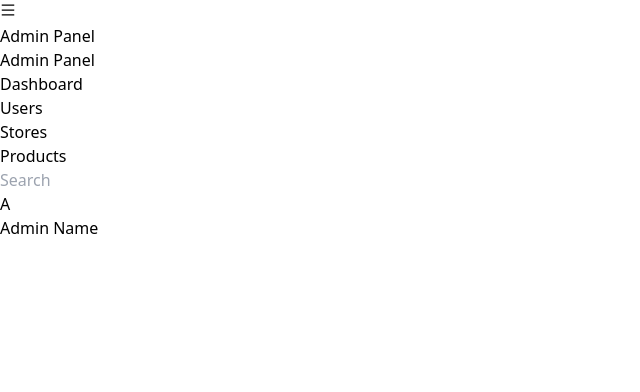
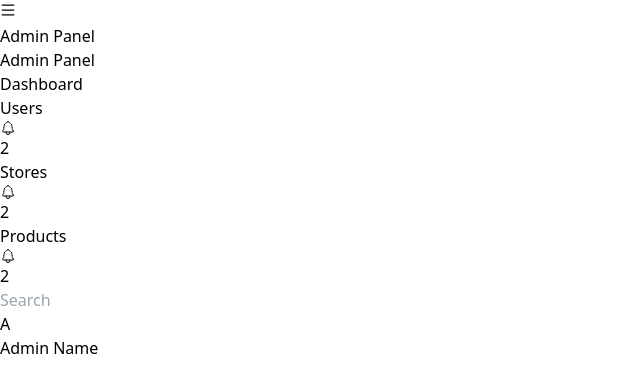
Before and after one commit to Shazma-Sitara29/Admin-Panel, a React (Vite) app in the folder AdminPanel/: page / in a window 1280 px wide. Shown: the top 392 px of the page, without its empty margins (0-640 px from the left). Built offline with nearby package versions, Linux system fonts and the light colour scheme.

Commit message:
update code

```diff
--- a/AdminPanel/src/Components/Dashboard/Sidebar.jsx
+++ b/AdminPanel/src/Components/Dashboard/Sidebar.jsx
@@ -1,39 +1,53 @@
-// // Sidebar.js
+
 // import React, { useState } from 'react';
 // import { Link } from 'react-router-dom';
+// import { AiOutlineMenu, AiOutlineClose } from 'react-icons/ai';
 
-// const Sidebar = () => {
+// const Sidebar = ({ userNotifications, storeNotifications }) => {
 //   const [isOpen, setIsOpen] = useState(false);
 
 //   return (
 //     <>
-//       {/* Sidebar Toggle Button */}
-//       <div className="md:hidden bg-gray-800 p-4">
-//         <button onClick={() => setIsOpen(!isOpen)} className="text-white">
-//           {isOpen ? 'Close' : 'Open'} Menu
+//       <div className="md:hidden bg-emerald-600 p-4 flex justify-between items-center">
+//         <button onClick={() => setIsOpen(!isOpen)} className="text-white text-2xl">
+//           {isOpen ? <AiOutlineClose /> : <AiOutlineMenu />}
 //         </button>
+//         <h1 className="text-white text-xl font-bold">Admin Panel</h1>
 //       </div>
 
-//       {/* Sidebar */}
-//       <div className={`w-64 h-screen bg-emerald-500 fixed top-0 left-0 transform ${isOpen ? 'translate-x-0' : '-translate-x-full'} md:translate-x-0 transition-transform duration-200 ease-in-out`}>
-//         <div className="p-4">
-//           <h1 className="text-white text-2xl font-bold">Logo</h1>
+//       <div className={`w-64 h-screen bg-black fixed top-0 left-0 z-50 shadow-lg transform ${isOpen ? 'translate-x-0' : '-translate-x-full'} md:translate-x-0 transition-transform duration-300 ease-in-out`}>
+//         <div className="p-6">
+//           <h1 className="text-white text-3xl font-extrabold">Admin Panel</h1>
 //         </div>
-//         <nav className="mt-10">
-//           <ul>
-//             <li className="mb-4">
-//               <Link to="/user" className="text-white font-bold text-2xl
-//              block py-2 px-4 rounded">
-//                 Users
+//         <nav className="mt-12">
+//           <ul className="space-y-6">
+//             <li>
+//               <Link to="/dashboard" className="text-white text-lg font-semibold block py-3 px-6">
+//                 Dashboard
 //               </Link>
 //             </li>
-//             <li className="mb-4">
-//               <Link to="/stores" className=" text-white font-bold text-2xl block py-2 px-4 rounded">
-//                 Stores
+//             <li>
+//               <Link to="/user" className="relative text-white text-lg font-semibold block py-3 px-6">
+//                 Users
+//                 {userNotifications > 0 && (
+//                   <span className="absolute right-4 top-1 bg-red-500 text-xs text-white px-2 py-1 rounded-full">
+//                     {userNotifications}
+//                   </span>
+//                 )}
 //               </Link>
 //             </li>
-//             <li className="mb-4">
-//               <Link to="/products" className="text-white font-bold text-2xl  block py-2 px-4 rounded">
+//             <li>
+//               <Link to="/stores" className="relative text-white text-lg font-semibold block py-3 px-6">
+//                 Stores
+//                 {storeNotifications > 0 && (
+//                   <span className="absolute right-4 top-1 bg-red-500 text-xs text-white px-2 py-1 rounded-full">
+//                     {storeNotifications}
+//                   </span>
+//                 )}
+//               </Link>
+//             </li>
+//             <li>
+//               <Link to="/products" className="text-white text-lg font-semibold block py-3 px-6">
 //                 Products
 //               </Link>
 //             </li>
@@ -48,99 +62,28 @@
 
 
 
-
-
-
-
-
-
-
-
-// import React, { useState } from 'react';
-// import { Link } from 'react-router-dom';
-// import { AiOutlineMenu, AiOutlineClose } from 'react-icons/ai'; // Using icons for toggle button
-
-// const Sidebar = () => {
-//   const [isOpen, setIsOpen] = useState(false);
-
-//   return (
-//     <>
-//       {/* Sidebar Toggle Button */}
-//       <div className="md:hidden bg-emerald-600 p-4 flex justify-between items-center">
-//         <button onClick={() => setIsOpen(!isOpen)} className="text-white text-2xl">
-//           {isOpen ? <AiOutlineClose /> : <AiOutlineMenu />}
-//         </button>
-//         <h1 className="text-white text-xl font-bold">Admin Panel</h1>
-//       </div>
-
-//       {/* Sidebar */}
-//       <div className={`w-64 h-screen bg-black fixed top-0 left-0 z-50 shadow-lg transform ${isOpen ? 'translate-x-0' : '-translate-x-full'} md:translate-x-0 transition-transform duration-300 ease-in-out`}>
-//         <div className="p-6">
-//           <h1 className="text-white text-3xl font-extrabold">Admin Panel</h1>
-//         </div>
-//         <nav className="mt-12">
-//           <ul className="space-y-6">
-//             <li>
-//               <Link
-//                 to="/dashbard"
-//                 className="text-white text-lg font-semibold hover:bg-slate-300 hover:text-black hover:pl-4 transition-all duration-300 block py-3 px-6 rounded-lg"
-//               >
-//                 Dashboard
-//               </Link>
-//             </li>
-//             <li>
-//               <Link
-//                 to="/user"
-//                 className="text-white text-lg font-semibold hover:bg-slate-300 hover:text-black hover:pl-4 transition-all duration-300 block py-3 px-6 rounded-lg"
-//               >
-//                 Users
-//               </Link>
-//             </li>
-//             <li>
-//               <Link
-//                 to="/stores"
-//                 className="text-white text-lg font-semibold hover:bg-slate-300  hover:text-black hover:pl-4 transition-all duration-300 block py-3 px-6 rounded-lg"
-//               >
-//                 Stores
-//               </Link>
-//             </li>
-//             <li>
-//               <Link
-//                 to="/products"
-//                 className="text-white text-lg font-semibold hover:bg-slate-300 hover:text-black hover:pl-4 transition-all duration-300 block py-3 px-6 rounded-lg"
-//               >
-//                 Products
-//               </Link>
-//             </li>
-//           </ul>
-//         </nav>
-//       </div>
-//     </>
-//   );
-// };
-
-// export default Sidebar;
-
-
-
-
-
-
-
-
-
-
-
-
 import React, { useState } from 'react';
 import { Link } from 'react-router-dom';
 import { AiOutlineMenu, AiOutlineClose } from 'react-icons/ai';
+import { IoNotificationsOutline } from 'react-icons/io5';
 
-const Sidebar = ({ userNotifications, storeNotifications }) => {
+const Sidebar = () => {
   const [isOpen, setIsOpen] = useState(false);
+
+  // Notification counts managed in state
+  const [userNotifications, setUserNotifications] = useState(2);
+  const [storeNotifications, setStoreNotifications] = useState(2);
+  const [productNotifications, setProductNotifications] = useState(2);
+
+  const handleNotificationClear = (type) => {
+    if (type === 'user') setUserNotifications(0);
+    if (type === 'store') setStoreNotifications(0);
+    if (type === 'product') setProductNotifications(0);
+  };
 
   return (
     <>
+      {/* Mobile Header */}
       <div className="md:hidden bg-emerald-600 p-4 flex justify-between items-center">
         <button onClick={() => setIsOpen(!isOpen)} className="text-white text-2xl">
           {isOpen ? <AiOutlineClose /> : <AiOutlineMenu />}
@@ -148,6 +91,7 @@ const Sidebar = ({ userNotifications, storeNotifications }) => {
         <h1 className="text-white text-xl font-bold">Admin Panel</h1>
       </div>
 
+      {/* Sidebar */}
       <div className={`w-64 h-screen bg-black fixed top-0 left-0 z-50 shadow-lg transform ${isOpen ? 'translate-x-0' : '-translate-x-full'} md:translate-x-0 transition-transform duration-300 ease-in-out`}>
         <div className="p-6">
           <h1 className="text-white text-3xl font-extrabold">Admin Panel</h1>
@@ -155,33 +99,59 @@ const Sidebar = ({ userNotifications, storeNotifications }) => {
         <nav className="mt-12">
           <ul className="space-y-6">
             <li>
-              <Link to="/dashboard" className="text-white text-lg font-semibold block py-3 px-6">
+              <Link to="/dashboard" className="text-white text-lg font-semibold flex items-center py-3 px-6 hover:bg-slate-500 rounded">
                 Dashboard
               </Link>
             </li>
             <li>
-              <Link to="/user" className="relative text-white text-lg font-semibold block py-3 px-6">
-                Users
+              <Link
+                to="/user"
+                className="relative text-white text-lg font-semibold flex items-center justify-between py-3 px-6 hover:bg-slate-500 rounded"
+                onClick={() => handleNotificationClear('user')}
+              >
+                <span>Users</span>
                 {userNotifications > 0 && (
-                  <span className="absolute right-4 top-1 bg-red-500 text-xs text-white px-2 py-1 rounded-full">
-                    {userNotifications}
-                  </span>
+                  <div className="flex items-center">
+                    <IoNotificationsOutline className="text-white" />
+                    <span className="bg-red-500 text-xs text-white px-2 py-1 ml-1 rounded-full">
+                      {userNotifications}
+                    </span>
+                  </div>
                 )}
               </Link>
             </li>
             <li>
-              <Link to="/stores" className="relative text-white text-lg font-semibold block py-3 px-6">
-                Stores
+              <Link
+                to="/stores"
+                className="relative text-white text-lg font-semibold flex items-center justify-between py-3 px-6 hover:bg-slate-500 rounded"
+                onClick={() => handleNotificationClear('store')}
+              >
+                <span>Stores</span>
                 {storeNotifications > 0 && (
-                  <span className="absolute right-4 top-1 bg-red-500 text-xs text-white px-2 py-1 rounded-full">
-                    {storeNotifications}
-                  </span>
+                  <div className="flex items-center">
+                    <IoNotificationsOutline className="text-white" />
+                    <span className="bg-red-500 text-xs text-white px-2 py-1 ml-1 rounded-full">
+                      {storeNotifications}
+                    </span>
+                  </div>
                 )}
               </Link>
             </li>
             <li>
-              <Link to="/products" className="text-white text-lg font-semibold block py-3 px-6">
-                Products
+              <Link
+                to="/products"
+                className="relative text-white text-lg font-semibold flex items-center justify-between py-3 px-6 hover:bg-slate-500rounded"
+                onClick={() => handleNotificationClear('product')}
+              >
+                <span>Products</span>
+                {productNotifications > 0 && (
+                  <div className="flex items-center">
+                    <IoNotificationsOutline className="text-white" />
+                    <span className="bg-red-500 text-xs text-white px-2 py-1 ml-1 rounded-full">
+                      {productNotifications}
+                    </span>
+                  </div>
+                )}
               </Link>
             </li>
           </ul>
```
